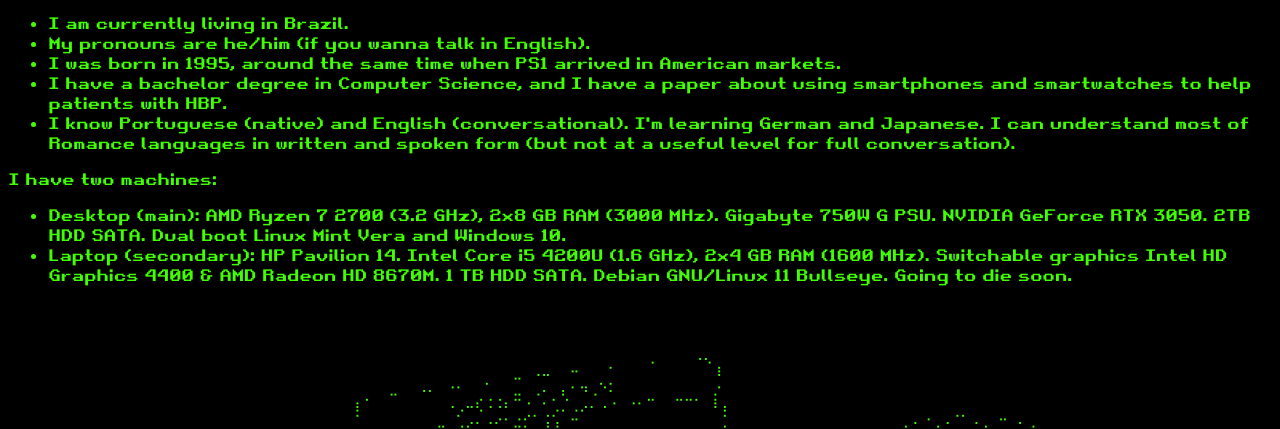
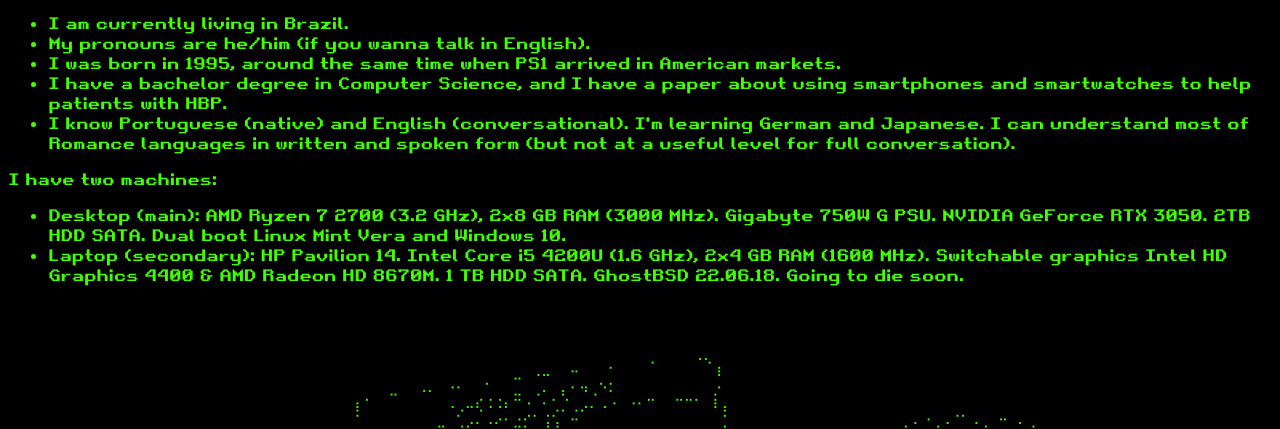
Before and after one commit to MatheusKS95/matheusks95.github.io, a plain HTML site: page about.html in a window 1280 px wide. Shown: the part 370-799 px from the top of the page. Drawn offline with Linux system fonts and the light colour scheme.

Commit message:
Update about.html

```diff
--- a/about.html
+++ b/about.html
@@ -58,7 +58,7 @@
 		<li>Desktop (main): AMD Ryzen 7 2700 (3.2 GHz), 2x8 GB RAM (3000 MHz). Gigabyte 750W G PSU.
 		NVIDIA GeForce RTX 3050. 2TB HDD SATA. Dual boot Linux Mint Vera and Windows 10.</li>
 		<li>Laptop (secondary): HP Pavilion 14. Intel Core i5 4200U (1.6 GHz), 2x4 GB RAM (1600 MHz). Switchable graphics
-		Intel HD Graphics 4400 & AMD Radeon HD 8670M. 1 TB HDD SATA. Debian GNU/Linux 11 Bullseye. Going to die soon.</li>
+		Intel HD Graphics 4400 & AMD Radeon HD 8670M. 1 TB HDD SATA. GhostBSD 22.06.18. Going to die soon.</li>
 	</ul>
 
 	<div id="ascii"><pre>
```
